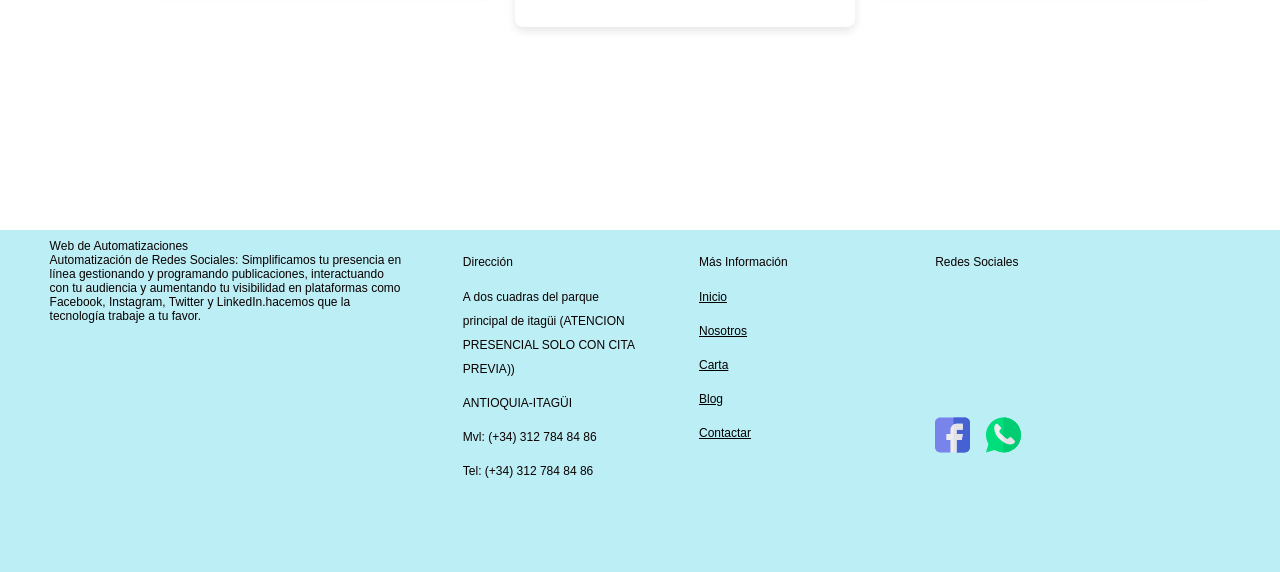
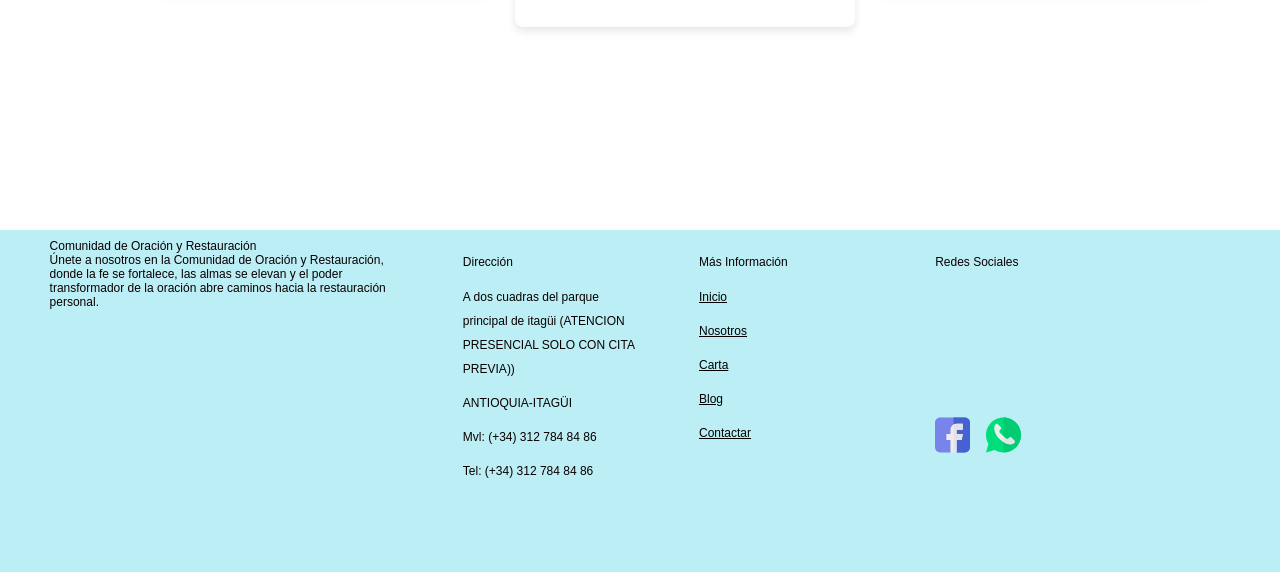
Before and after one commit to cconcristo1/ComunidaddeOraci-nyRestauraci-n, a plain HTML site: page index.html in a window 1280 px wide. Shown: the part 3134-3706 px from the top of the page. Drawn offline with nearby package versions, Linux system fonts and the light colour scheme.

Commit message:
Update index.html

```diff
--- a/index.html
+++ b/index.html
@@ -259,8 +259,8 @@ Organizamos sesiones regulares de oración en línea, brindando un entorno acoge
 
     <div class="wrap-footer">
       <div class="text-element-footer element-footer">
-      <h3 class="main-c">Web de Automatizaciones</h3>
-      <p>Automatización de Redes Sociales: Simplificamos tu presencia en línea gestionando y programando publicaciones, interactuando con tu audiencia y aumentando tu visibilidad en plataformas como Facebook, Instagram, Twitter y LinkedIn.hacemos que la tecnología trabaje a tu favor.</p>
+      <h3 class="main-c">Comunidad de Oración y Restauración</h3>
+      <p>Únete a nosotros en la Comunidad de Oración y Restauración, donde la fe se fortalece, las almas se elevan y el poder transformador de la oración abre caminos hacia la restauración personal.</p>
 
 
       </div>
```
